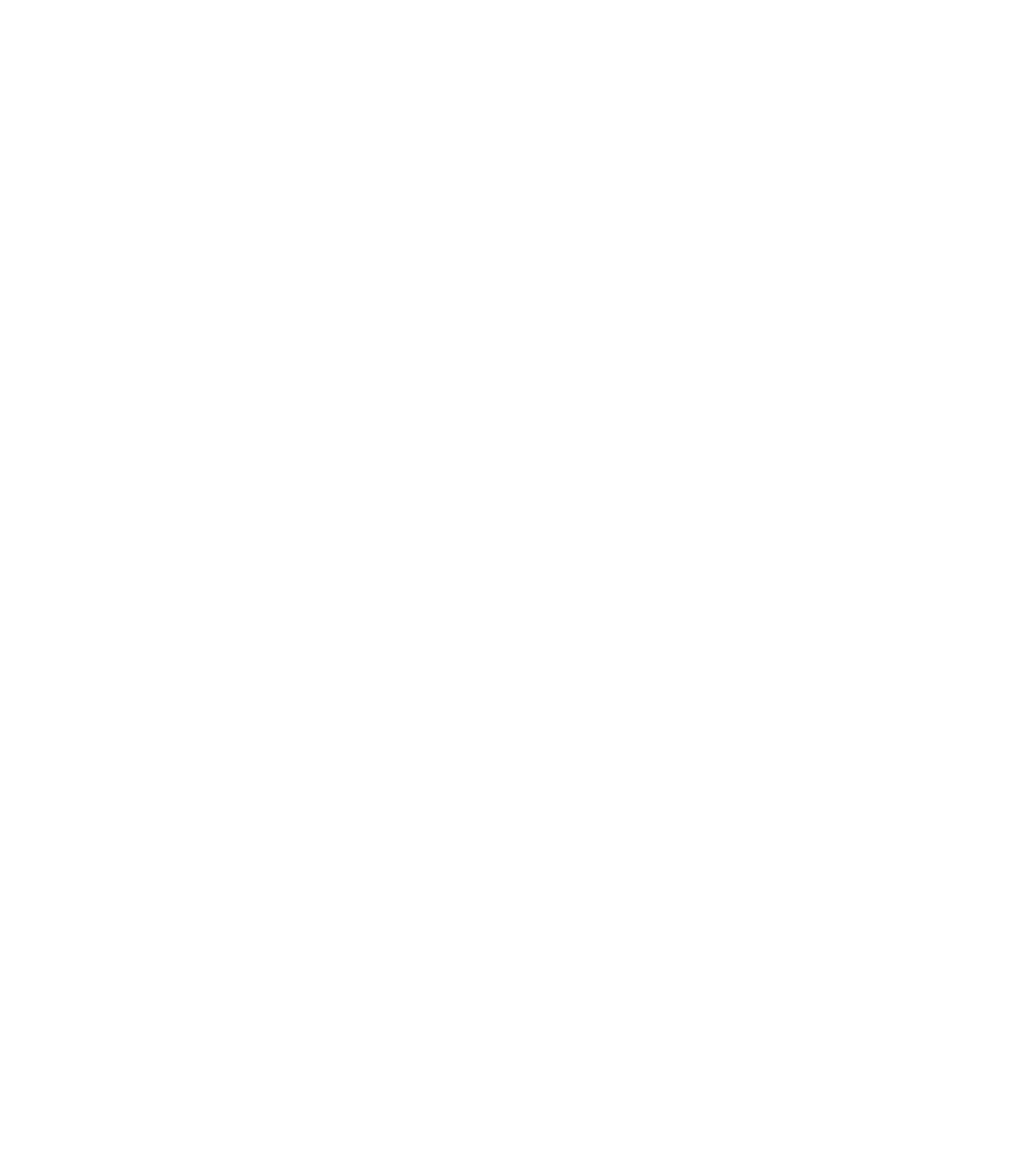
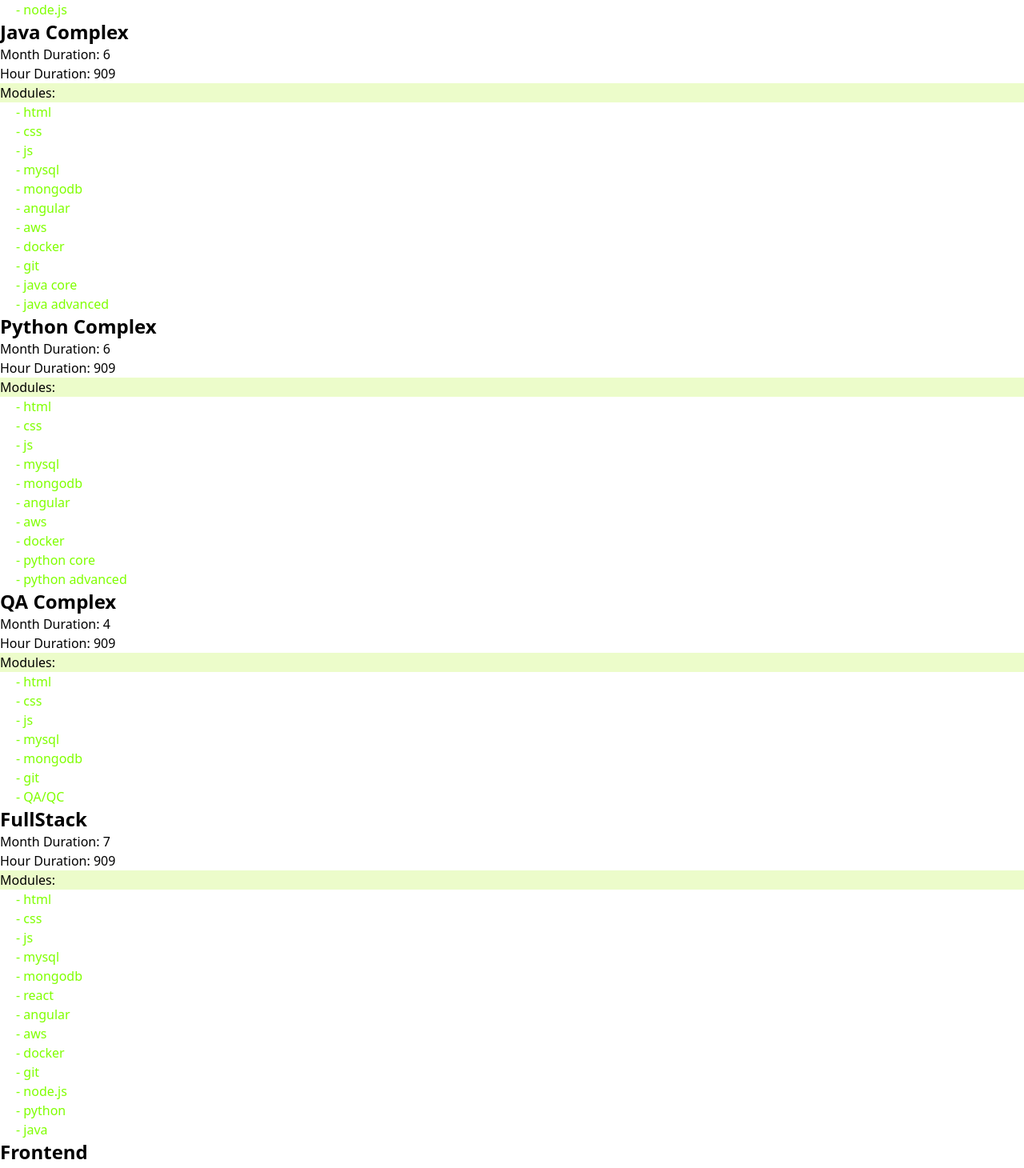
Before and after one commit to IrinaIP13/react, a React (Vite) app: page / in a window 1280 px wide. Shown: the part 344-1804 px from the top of the page at 80% size. Before the commit the page ends 800 px from the top, so only its background shows below. Built offline with nearby package versions, Linux system fonts and the light colour scheme.

Commit message:
HW-1 Task-4

```diff
--- a/src/App.tsx
+++ b/src/App.tsx
@@ -1,10 +1,13 @@
 import './App.css'
+import {CoursesArray} from "./components/courses-array/CoursesArray.tsx";
 
 function App() {
 
-  return (
-    <></>
-  )
+    return (
+        <>
+            <CoursesArray/>
+        </>
+    )
 }
 
 export default App
--- /dev/null
+++ b/src/components/course/Course.tsx
@@ -0,0 +1,18 @@
+import type {ICourse} from "../../models/ICourse.ts";
+import {ModuleComp} from "../modules-comp/ModuleComp.tsx";
+
+interface CourseProps {
+    course: ICourse
+}
+
+export const Course = ({course}: CourseProps) => {
+    return (
+        <div>
+            <h1 className='text-2xl font-extrabold'>{course.title}</h1>
+            <p>Month Duration: {course.monthDuration}</p>
+            <p>Hour Duration: {course.hourDuration}</p>
+            <p className='bg-lime-100'>Modules:</p>
+            {course.modules.map((module,i) => <ModuleComp key={i} module={module}/>)}
+        </div>
+    );
+};
--- /dev/null
+++ b/src/components/courses-array/CoursesArray.tsx
@@ -0,0 +1,12 @@
+import {coursesArray} from "../../data/data.ts";
+import {Course} from "../course/Course.tsx";
+
+export const CoursesArray = () => {
+    return (
+        <div>
+            {
+                coursesArray.map((course, index) => <Course key={index} course={course}/>)
+            }
+        </div>
+    );
+};
--- /dev/null
+++ b/src/components/modules-comp/ModuleComp.tsx
@@ -0,0 +1,12 @@
+import './ModulesComp.css'
+interface ModuleCompProps {
+    module: string
+}
+
+export const ModuleComp = ({module}: ModuleCompProps) => {
+    return (
+        <p className={`module`}>
+            - {module}
+        </p>
+    );
+};
--- /dev/null
+++ b/src/components/modules-comp/ModulesComp.css
@@ -0,0 +1,4 @@
+.module {
+    margin-left: 20px;
+    color: chartreuse;
+}
--- /dev/null
+++ b/src/data/data.ts
@@ -0,0 +1,71 @@
+import type {ICourse} from "../models/ICourse.ts";
+
+export const coursesArray: ICourse[] = [
+    {
+        title: 'JavaScript Complex',
+        monthDuration: 5,
+        hourDuration: 909,
+        modules: ['html', 'css', 'js', 'mysql', 'mongodb', 'react', 'angular', 'aws', 'docker', 'git', 'node.js']
+    },
+    {
+        title: 'Java Complex',
+        monthDuration: 6,
+        hourDuration: 909,
+        modules: ['html',
+            'css',
+            'js',
+            'mysql',
+            'mongodb',
+            'angular',
+            'aws',
+            'docker',
+            'git',
+            'java core',
+            'java advanced']
+    },
+    {
+        title: 'Python Complex',
+        monthDuration: 6,
+        hourDuration: 909,
+        modules: ['html',
+            'css',
+            'js',
+            'mysql',
+            'mongodb',
+            'angular',
+            'aws',
+            'docker',
+            'python core',
+            'python advanced']
+    },
+    {
+        title: 'QA Complex',
+        monthDuration: 4,
+        hourDuration: 909,
+        modules: ['html', 'css', 'js', 'mysql', 'mongodb', 'git', 'QA/QC']
+    },
+    {
+        title: 'FullStack',
+        monthDuration: 7,
+        hourDuration: 909,
+        modules: ['html',
+            'css',
+            'js',
+            'mysql',
+            'mongodb',
+            'react',
+            'angular',
+            'aws',
+            'docker',
+            'git',
+            'node.js',
+            'python',
+            'java']
+    },
+    {
+        title: 'Frontend',
+        monthDuration: 4,
+        hourDuration: 909,
+        modules: ['html', 'css', 'js', 'mysql', 'mongodb', 'react', 'angular', 'aws', 'docker', 'git', 'sass']
+    }
+];
--- /dev/null
+++ b/src/models/ICourse.ts
@@ -0,0 +1,6 @@
+export interface ICourse {
+    title: string;
+    monthDuration: number;
+    hourDuration: number;
+    modules: string[];
+}
```
Also changed, not shown: 1 other file (tests, documents, lock files or other folders).
